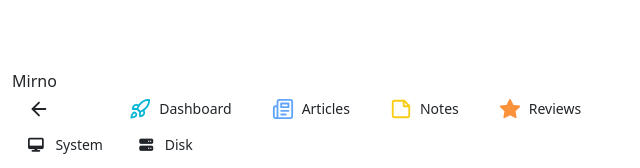
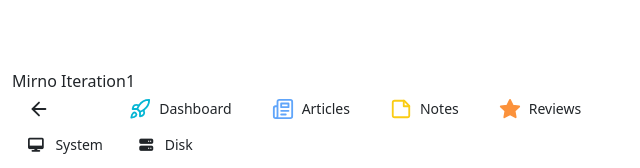
Before and after one commit to mirno/cicd-template, a website: page static/index.html in a window 1280 px wide. Shown: the top 168 px of the page, 0-640 px from the left. Drawn offline with nearby package versions, Linux system fonts and the light colour scheme.

Commit message:
chore: bump

```diff
--- a/static/index.html
+++ b/static/index.html
@@ -26,7 +26,7 @@
     <div class="container mt-4">
       <div class="row">
         <div class="col-md-12">
-          <h1>Mirno <i class="bg-blue-500 text-white px-3 py-2 rounded" style="float: right; padding-top: 0.8rem;" ></i></h1>
+          <h1>Mirno Iteration1<i class="bg-blue-500 text-white px-3 py-2 rounded" style="float: right; padding-top: 0.8rem;" ></i></h1>
           <div class="flex items-center gap-2">
             <button
               class="relative inline-flex items-center justify-center gap-2 text-sm font-medium ring-offset-background transition-colors focus-visible:outline-none focus-visible:ring-2 focus-visible:ring-ring focus-visible:ring-offset-2 disabled:pointer-events-none disabled:opacity-50 bg-white hover:bg-[#F5F5F5] h-9 rounded-md px-3 group"
```
Also changed, not shown: 1 other file.
